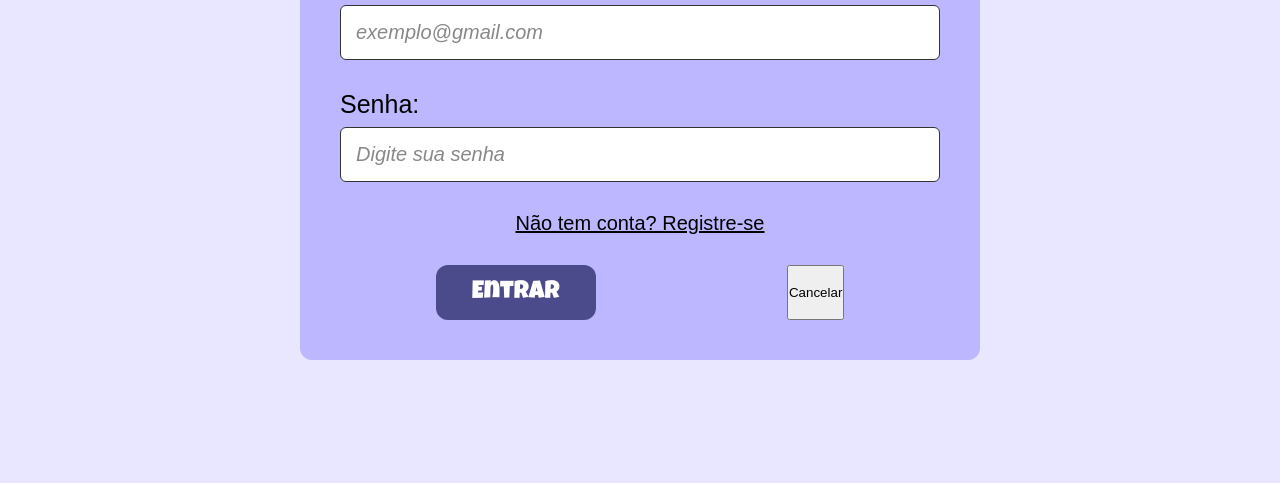
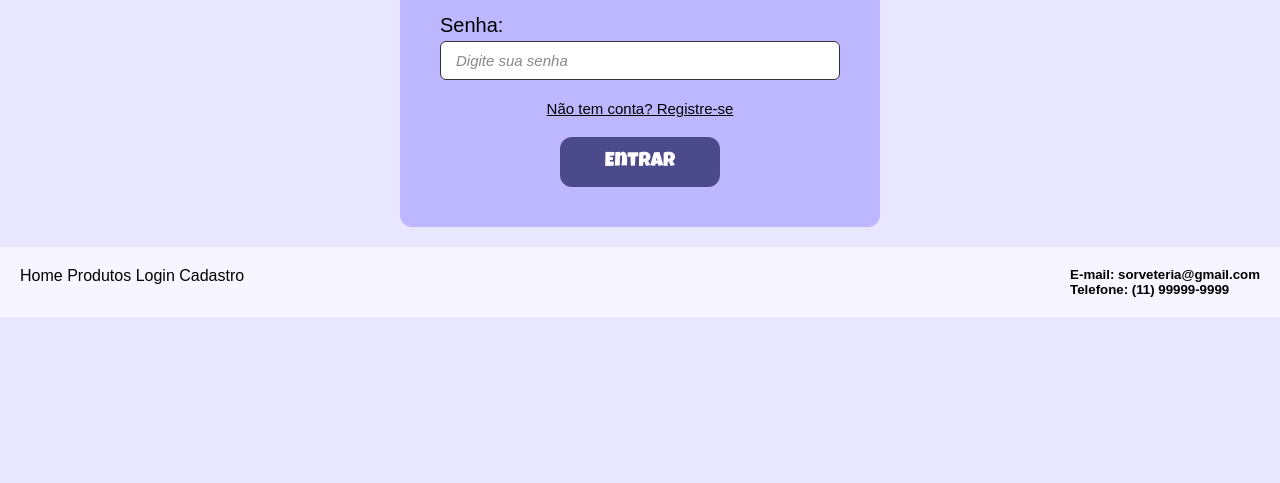
Before and after one commit to gustavo-ferndez/sorveteria, a plain HTML site: page paginas/login.html in a window 1280 px wide. Shown: the part 317-800 px from the top of the page. Drawn offline with Linux system fonts and the light colour scheme; a web font is replaced by a local one.

Commit message:
Alteração no footer

```diff
--- a/css/style.css
+++ b/css/style.css
@@ -43,7 +43,12 @@ body {
 }
 
 /*FOOTER*/
-
+footer {
+    background-color: #f7f5ff;
+    padding: 20px;
+    display: flex;
+    justify-content: space-between;
+}
 
 
 /*LOGIN*/
@@ -61,13 +66,13 @@ body {
     display: flex;
     flex-direction: column;
     width: 100%;
-    max-width: 600px;
+    max-width: 400px;
     max-height: 100%;
 }
 
 #titulo-login {
     color:black;
-    font-size: 70px;
+    font-size: 30px;
     font-weight: 100;
     text-align: center;
     margin: 20px;
@@ -77,32 +82,32 @@ body {
 .form-login {
     display: flex;
     flex-direction: column;
-    gap: 30px;
+    gap: 20px;
 }
 
 .campo-email {
     display: flex;
     flex-direction: column;
-    gap: 8px;
+    gap: 4px;
     width: 100%;
 }
 
 .campo-email label {
-    font-size: 25px;
+    font-size: 20px;
     font-family: 'Rambla', sans-serif;
 }
 
 .campo-email input {
-    padding: 15px;
+    padding: 10px 15px;
     border-radius: 6px;
     border: solid 1px #333;
     width: 100%;
     box-sizing: border-box;
-    font-size: 20px;
+    font-size: 15px;
 }
 
 .campo-email input::placeholder {
-    font-size: 20px;
+    font-size: 15px;
     color: #888888;
     font-style: italic;
 }
@@ -111,26 +116,26 @@ body {
 .campo-senha {
     display: flex;
     flex-direction: column;
-    gap: 8px;
+    gap: 4px;
     width: 100%;
 }
 
 .campo-senha label {
-    font-size: 25px;
+    font-size: 20px;
     font-family: 'Rambla', sans-serif;
 }
 
 .campo-senha input {
-    padding: 15px;
+    padding: 10px 15px;
     border-radius: 6px;
     border: solid 1px #333;
     width: 100%;
     box-sizing: border-box;
-    font-size: 20px;
+    font-size: 15px;
 }
 
 .campo-senha input::placeholder {
-    font-size: 20px;
+    font-size: 15px;
     color: #888888;
     font-style: italic;
 }
@@ -143,7 +148,7 @@ body {
 
 .registro-link a {
     color: black;
-    font-size: 20px;
+    font-size: 15px;
 }
 
 .registro-link a:hover {
@@ -160,7 +165,7 @@ body {
     color: white;
     background-color: #4b4a8a;
     font-weight: bold;
-    font-size: 25px;
+    font-size: 20px;
     border-radius: 12px;
     border: none;
     font-family: 'Luckiest Guy', cursive;
--- a/paginas/login.html
+++ b/paginas/login.html
@@ -4,7 +4,7 @@
     <meta charset="UTF-8">
     <meta name="viewport" content="width=device-width, initial-scale=1.0">
     <title>LOGIN - Sorveteria</title>
-    <link rel="stylesheet" href="/css/style.css">
+    <link rel="stylesheet" href="../css/style.css">
     <link rel="preconnect" href="https://fonts.googleapis.com">
     <link rel="preconnect" href="https://fonts.gstatic.com" crossorigin>
     <link href="https://fonts.googleapis.com/css2?family=Archivo+Black&family=Boldonse&family=Luckiest+Guy&family=Montserrat:ital,wght@0,100..900;1,100..900&family=Rambla:ital,wght@0,400;0,700;1,400;1,700&display=swap" rel="stylesheet">
@@ -44,7 +44,6 @@
 
                 <div class="botao-form">
                     <button type="submit" class="btn botao-login">Entrar</button>
-                    <button type="button" class="botao-login">Cancelar</button>
                 </div>
 
             </form>
@@ -52,10 +51,14 @@
     </main>
     <footer>
         <div class="paginas-footer">
-
+            <a>Home</a>
+            <a>Produtos</a>
+            <a>Login</a>
+            <a>Cadastro</a>
         </div>
         <div class="contato-footer">
-
+            <h5>E-mail: sorveteria@gmail.com</h5>
+            <h5>Telefone: (11) 99999-9999</h5>
         </div>
     </footer>
 </body>
```
Also changed, not shown: paginas/cadastro.html (+3 -4 lines).
